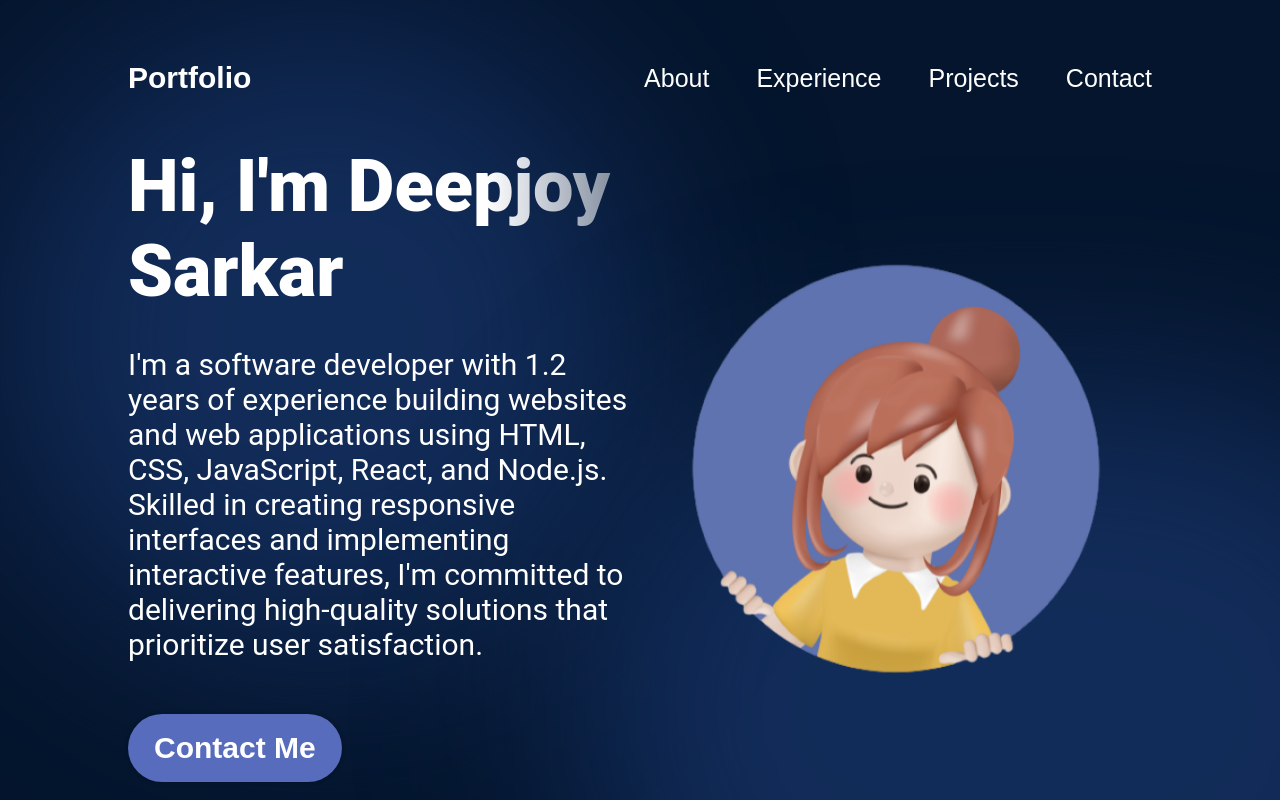
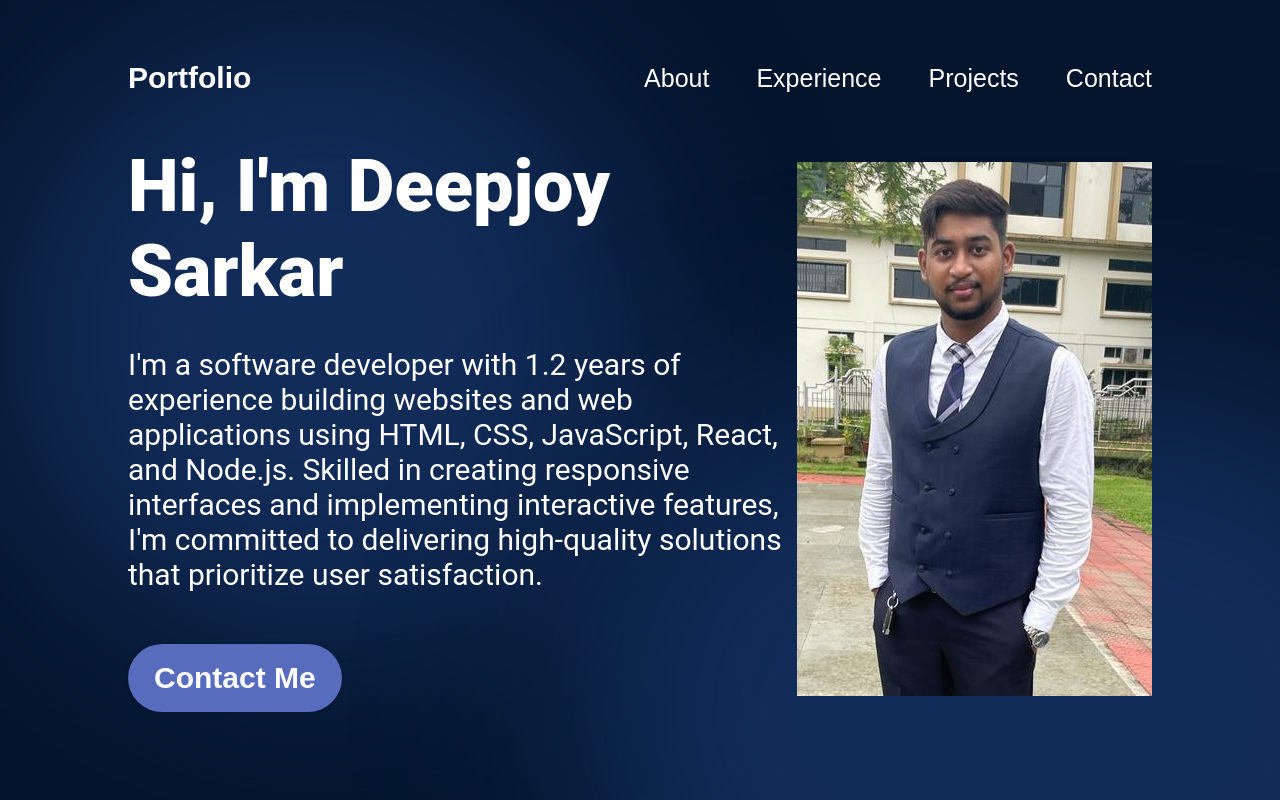
Before and after one commit to deepjoy9/Personal-Portfolio, a React (Vite) app: page / in a window 1280 px wide. Shown: the top 800 px of the page. Built offline with nearby package versions, Linux system fonts and the light colour scheme.

Commit message:
Added Hero Image

```diff
--- a/src/components/Hero/Hero.jsx
+++ b/src/components/Hero/Hero.jsx
@@ -20,7 +20,7 @@ export const Hero = () => {
         </a>
       </div>
       <img
-        src={getImageUrl("hero/heroImage.png")}
+        src={getImageUrl("hero/heroImage2.jpeg")}
         alt="Hero image of me"
         className={styles.heroImg}
       />
```
Also changed, not shown: assets/hero/heroImage2.jpeg (added), assets/hero/heroImage3.jpeg (added).
